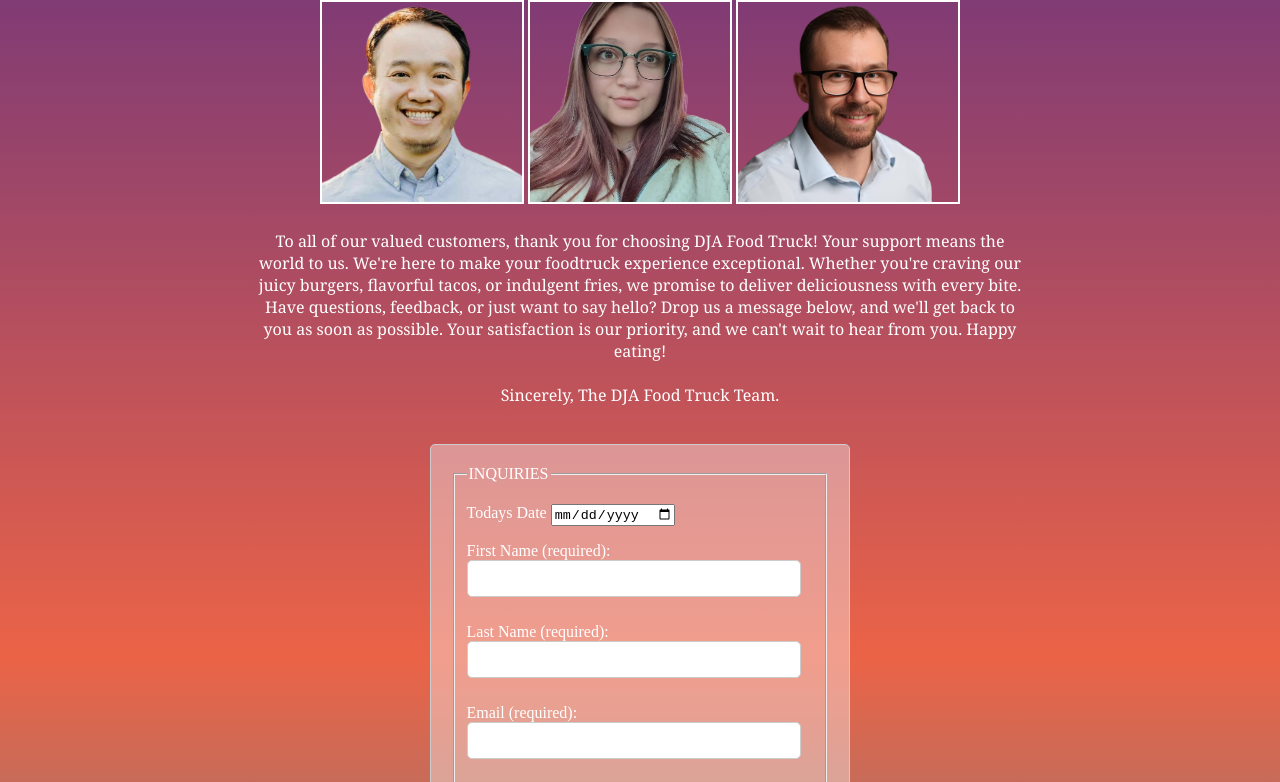
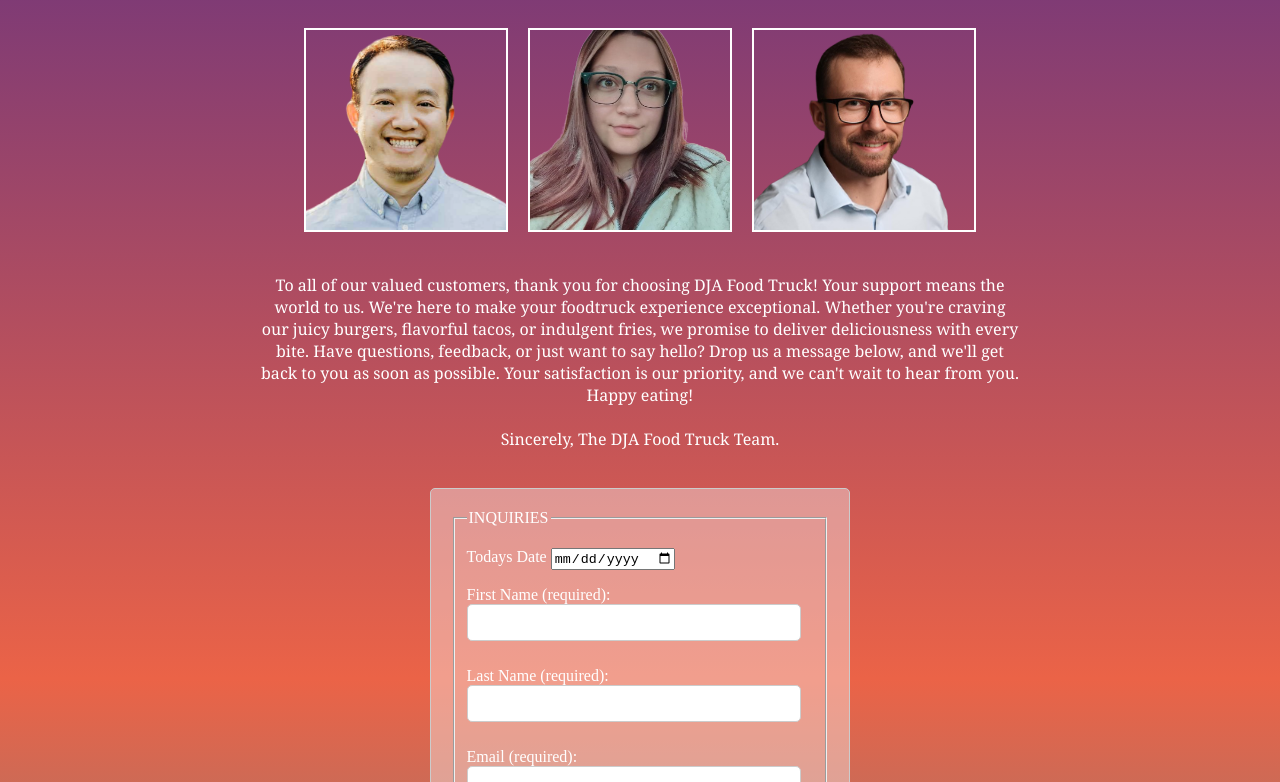
Before and after one commit to donny098765/foodtruckproject, a website: page public/contact.html in a window 1280 px wide. Shown: the part 168-950 px from the top of the page. Drawn offline with Linux system fonts and the light colour scheme.

```diff
--- a/public/styles/contact.css
+++ b/public/styles/contact.css
@@ -1,12 +1,4 @@
 /*CONTACT PAGE STYLES*/
-
-body {
-    display: flex;
-    flex-direction: column;
-    align-items: center;
-    justify-content: center;
-    margin: 0 auto;
-}
 
 #gradientbackground-contact {
     background-image: linear-gradient(#653180, #eb6347, #009ab8);
@@ -15,10 +7,19 @@
     height: 100%;
 }
 
+.contact-imgs {
+    display: flex;
+    align-items: center;
+    justify-content: center;
+    padding: 10px;
+    margin: 0 auto;
+}
+
 .contact-imgs > img {
     border: 2px solid white;
     display: inline;
     justify-content: center;
+    margin: 10px;
 }
 
 .contact-message {
```
